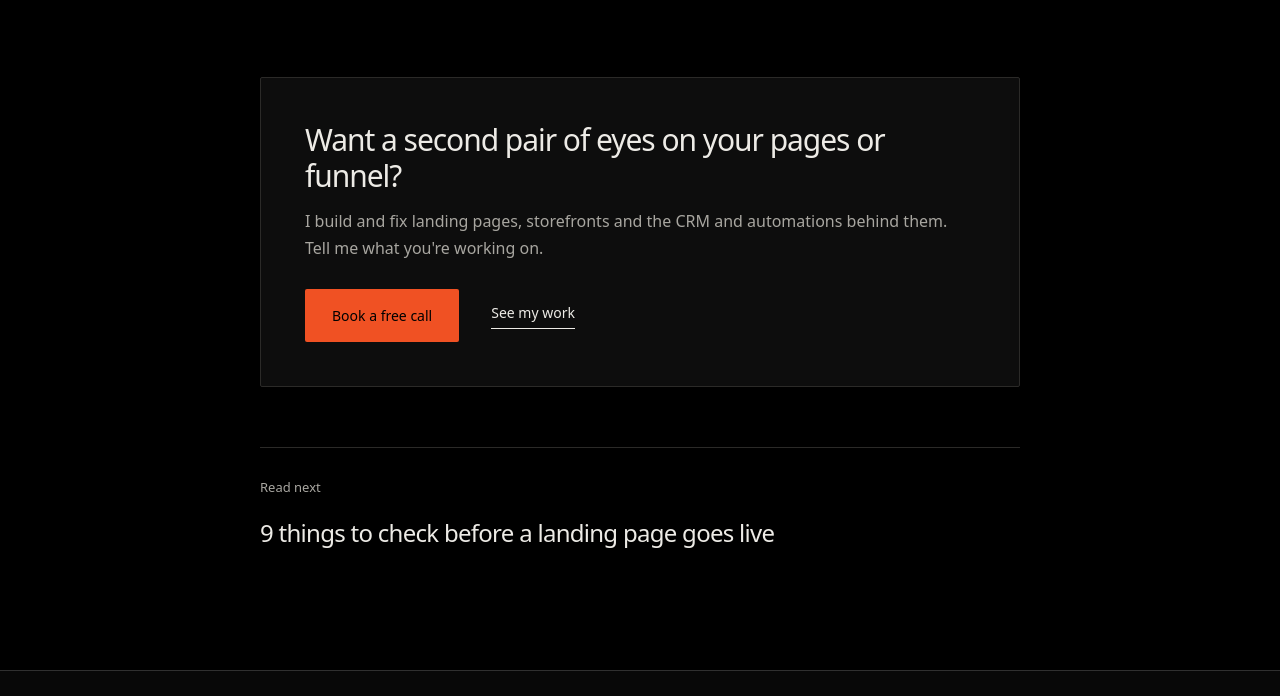
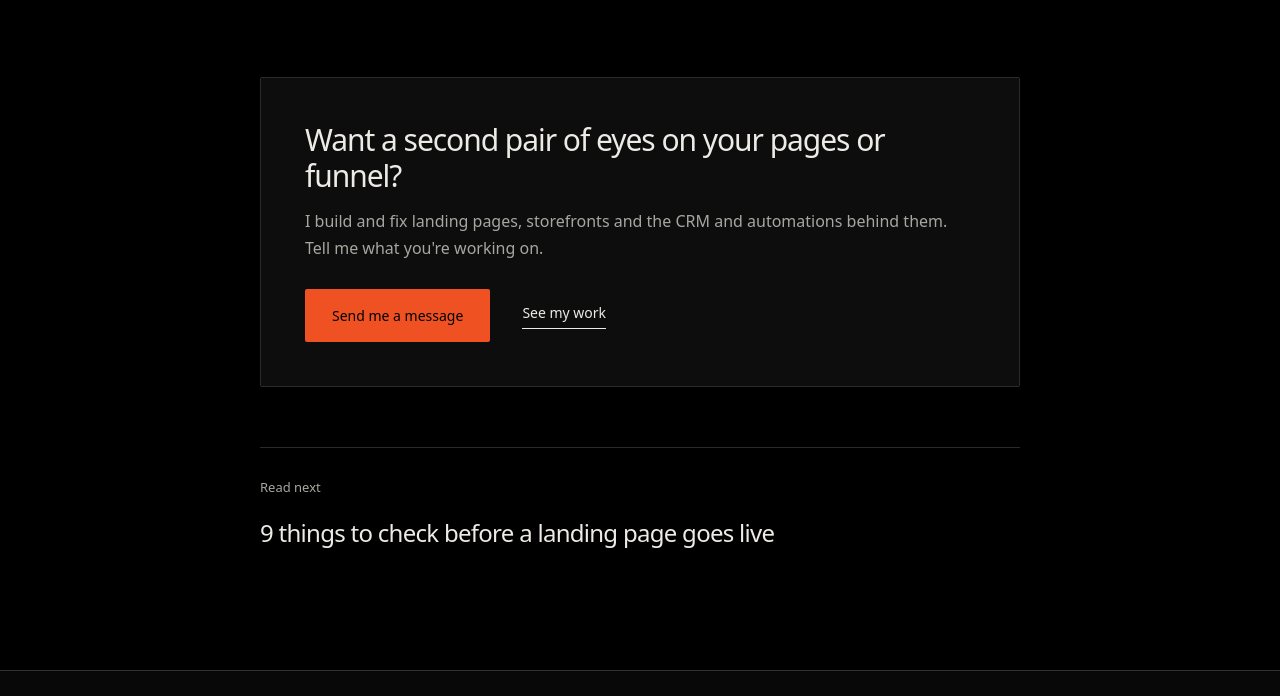
Before and after one commit to marv-andrei/marv-portfolio, an Astro site: page /blog/after-book-a-call in a window 1280 px wide. Shown: the part 3800-4496 px from the top of the page. Built offline with nearby package versions, Linux system fonts and the light colour scheme; Astro itself is replaced by a stand-in of ours.

Commit message:
Blog articles: invite a message instead of a call
Co-Authored-By: Claude Opus 5.5 <noreply@anthropic.com>

```diff
--- a/src/pages/blog/[slug].astro
+++ b/src/pages/blog/[slug].astro
@@ -42,7 +42,7 @@ const schema = {
       <p>Want a second pair of eyes on your pages or funnel?</p>
       <p class="post-cta-sub">I build and fix landing pages, storefronts and the CRM and automations behind them. Tell me what you're working on.</p>
       <div class="post-cta-actions">
-        <a class="button button-blue" href="https://vendrato.com/book">Book a free call</a>
+        <a class="button button-blue" href="/contact/">Send me a message</a>
         <a class="text-link" href="/work/">See my work</a>
       </div>
     </aside>
```
